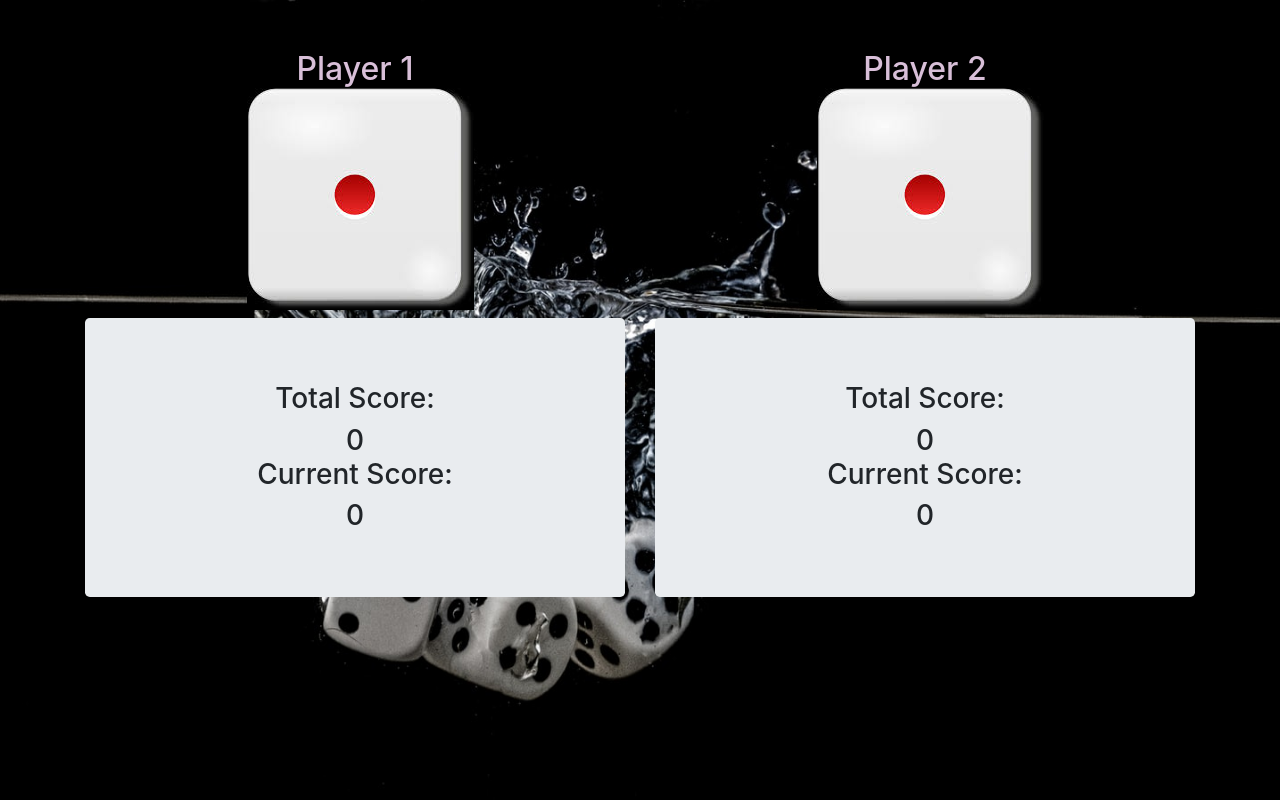
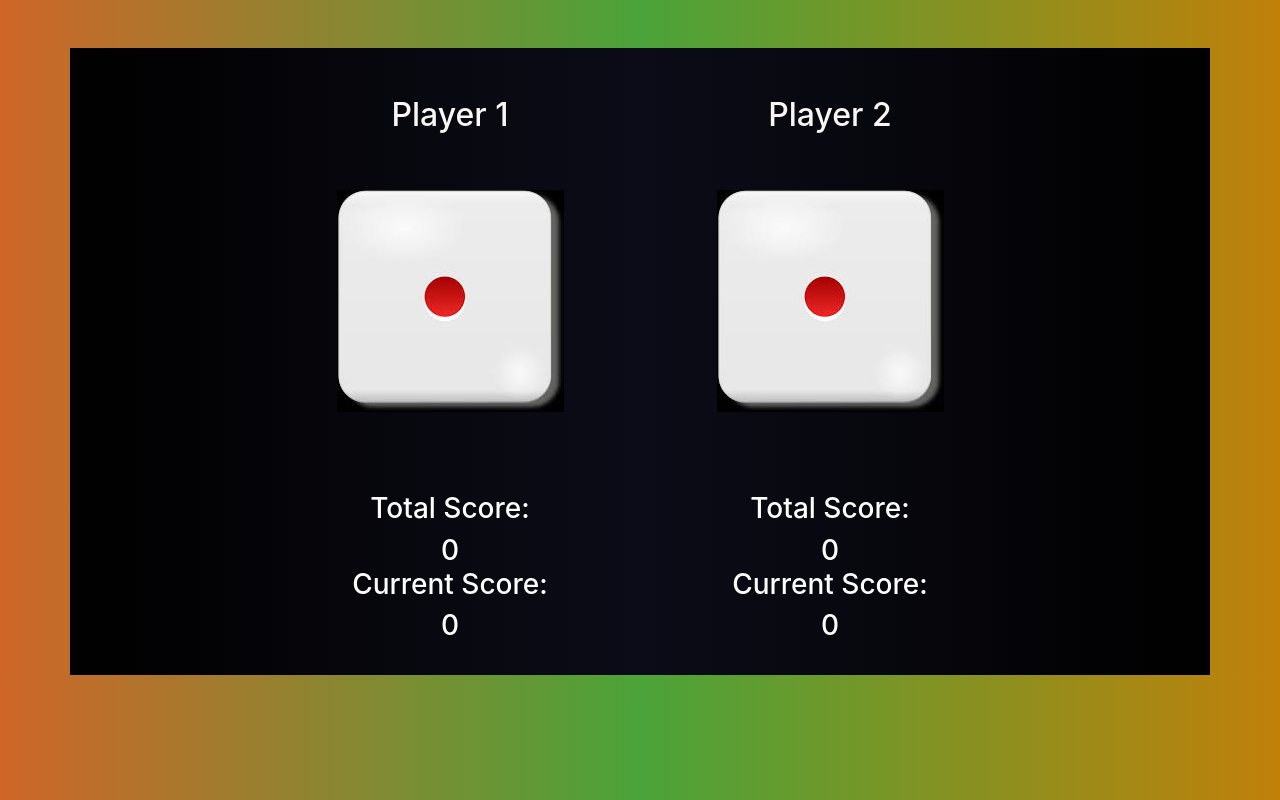
Before and after one commit to ChandanRS/diceGame, a plain HTML site: page index.html in a window 1280 px wide. Drawn offline with nearby package versions, Linux system fonts and the light colour scheme.

Commit message:
Changed UI

```diff
--- a/app.js
+++ b/app.js
@@ -1,17 +1,33 @@
 let dice=0;
 let total1 = 0;
 let total2 = 0;
+let newgameBtn = document.getElementById('new-game');
+let playerOne = document.querySelector('.player1-turn');
+let playerTwo = document.querySelector('.player2-turn')
+// document.body.onload = alertFun;
 
-document.getElementById('ng').style.display = "none";
-document.querySelector('.player1-turn').style.display = "block";
-document.querySelector('.player2-turn').style.display = "block";
+function alertFun(){
+    alert("The one who reaches 30 first wins.");
+}
+
+// document.body.onload = addElement;
+newgameBtn.style.display = "none";
+
+// function addElement(){
+//     const newdiv = document.createElement("div");
+//     const newContent  = document.createTextNode("Player 1's turn")
+//     newdiv.appendChild(newContent)
+//     document.body.insertBefore(newdiv,cnt);
+// }
 
 
-document.querySelector('#dice-image1').addEventListener('click',()=>{
-    document.querySelector('#dice-image1').style.display = "none";
-    document.querySelector('#dice-image2').style.display = "block";
 
-    document.querySelector('.player1-turn').style.display = "block";
+playerOne.addEventListener('click',()=>{
+    playerOne.style.display = "none";
+    // addElement();
+    // playerOne.style.cursor = "none";
+    playerTwo.style.display = "block";
+    playerOne.style.display = "block";
     dice1=Math.floor(Math.random() * 6 +1) ;
     if(dice1===1)
     total1=0;
@@ -19,13 +35,11 @@ document.querySelector('#dice-image1').addEventListener('click',()=>{
     total1=total1+dice1;
 
     if(total1 >= 30){
-        document.getElementById('dice-image1').src = "win.jpg";
-        document.getElementById('dice-image2').src = "lose.jpg";
-        document.getElementById('ng').style.display = "block";
+        playerOne.src = "win.jpg";
+        playerTwo.src = "lose.jpg";
+        newgameBtn.style.display = "block";
         document.querySelector('.current-score-player1').textContent = dice1;
         document.querySelector('.total-score-player1').textContent = total1;
-        // document.querySelector('#dice-image1').style.display = "none";
-        // document.querySelector('#dice-image2').style.display = "none";
         return;
     }
     else{
@@ -33,10 +47,10 @@ document.querySelector('#dice-image1').addEventListener('click',()=>{
     }
 })
 
-document.querySelector('#dice-image2').addEventListener('click',()=>{
-    document.querySelector('#dice-image2').style.display = "none";
-    document.querySelector('#dice-image1').style.display = "block";
-    document.querySelector('.player2-turn').style.display = "block";
+playerTwo.addEventListener('click',()=>{
+    playerTwo.style.display = "none";
+    playerOne.style.display = "block";
+    playerTwo.style.display = "block";
     dice2=Math.floor(Math.random() * 6 +1) ;
     if(dice2===1)
     total2=0;
@@ -45,11 +59,10 @@ document.querySelector('#dice-image2').addEventListener('click',()=>{
     if(total2 >= 30){
         document.querySelector('.current-score-player2').textContent = dice2;
         document.querySelector('.total-score-player2').textContent = total2;
-        document.getElementById('dice-image2').src = "win.jpg";
-        document.getElementById('dice-image1').src = "lose.jpg";
-        document.getElementById('ng').style.display = "block";
-        // document.querySelector('#dice-image2').style.display = "none";
-        // document.querySelector('#dice-image1').style.display = "none";
+        playerTwo.src = "win.jpg";
+        playerOne.src = "lose.jpg";
+        newgameBtn.style.display = "block";
+
         return;
     }
     else
@@ -66,7 +79,7 @@ function displayScore1(dice1,total1){
 
     document.querySelector('.current-score-player1').textContent = dice1;
     document.querySelector('.total-score-player1').textContent = total1;
-    document.getElementById('dice-image1').src = `${dice1}.jpg`;
+    playerOne.src = `${dice1}.jpg`;
 
 
 }
@@ -75,14 +88,14 @@ function displayScore2(dice2,total2){
 
     document.querySelector('.current-score-player2').textContent = dice2;
     document.querySelector('.total-score-player2').textContent = total2;
-    document.getElementById('dice-image2').src = `${dice2}.jpg`;
+    playerTwo.src = `${dice2}.jpg`;
 
 
 
 
 }
 
-document.getElementById('ng').addEventListener('click',()=>{
+document.getElementById('new-game').addEventListener('click',()=>{
 
     location.reload();
 })
--- a/index.html
+++ b/index.html
@@ -2,44 +2,48 @@
 <html>
 <body>
 <link rel="stylesheet" type="text/css" href="style.css">
-
 <link rel="stylesheet" href="https://stackpath.bootstrapcdn.com/bootstrap/4.4.1/css/bootstrap.min.css" integrity="sha384-Vkoo8x4CGsO3+Hhxv8T/Q5PaXtkKtu6ug5TOeNV6gBiFeWPGFN9MuhOf23Q9Ifjh" crossorigin="anonymous">
 
-<img src="bg.jpg" class="source-image img-fluid">
-<div class="container">
+<!-- <img src="bg.jpg" class="source-image img-fluid"> -->
 <div class="row">
-        <div class="col-sm-6">
-            <div id="p1" class="flex-box h2">Player 1
+    <div class="col-sm-12">
+    <button id="new-game" class="btn btn-info">New Game?</button>
+    </div>
+</div>
+<div id ="cnt" class="container">
+
+    <div class="row box">
+        <div class="col-sm-6 col-lg-4">
+            <div id="p1" class="flex-box">
+
+                <h2 id="header">Player 1</h2>
                 <img id="dice-image1" class="player1-turn" src="1.jpg">
-            </div>
-            <div class="jumbotron"><h3>Total Score:</h3>
+                <div id="score-card">
+                    <h3>Total Score:</h3>
                     <span class="total-score-player1 h3">0</span>
                     <h3>Current Score:</h3>
                     <span class="current-score-player1 h3">0</span>
-            <!-- <div><button id="btn1" class="player1-turn btn btn-success btn1">Roll Dice</button>
-            </div> -->
+                </div>
+
+
             </div>
         </div>
 
-        <div class="col-sm-6">
-            <div id="p2" class="flex-box h2">Player 2
+        <div class="col-sm-6 col-lg-4">
+            <div id="p2" class="flex-box ">
+                <h2 id="header">Player 2</h2>
                 <img id="dice-image2" class="player2-turn" src="1.jpg">
-            </div>
-            <div class="jumbotron"><h3>Total Score:</h3>
+                <div id="score-card">
+                    <h3>Total Score:</h3>
                     <span class="total-score-player2 h3">0</span>
                     <h3>Current Score:</h3>
                     <span class="current-score-player2 h3">0</span>
-            <!-- <div><button id="btn2" class="player2-turn btn btn-success btn2">Roll Dice</button>
-            </div> -->
+                </div>
+
+            </div>
         </div>
 </div>
 
-    </div>
-    <div class="row">
-        <div class="col-sm-12">
-        <button id="ng" class="btn btn-info">New Game?</button>
-    </div>
-</div>
 
 </div>
 
--- a/style.css
+++ b/style.css
@@ -1,67 +1,74 @@
-
+/* @keyframes example{
+    from {background-color: red;}
+  to {background-color: yellow;}
+} */
+body{
+    background-image: linear-gradient(to right,rgb(207, 102, 40),rgb(75, 163, 57),rgb(192, 128, 10));
+}
+.container{
+    margin-top: 3rem;
+    background-image: linear-gradient(to right,black,rgb(12, 12, 24),black);
+    border: 3px 4px 3px 5px white;
+}
 
 img.source-image {
     width: 100%;
     height:100%;
     position:absolute ;
-
-  }
-#p1 {
-    color: thistle;
-}
-#p2 {
-    color: thistle;
+    opacity: 0.5;
 }
 
-/* #btn1{
-    margin-left: 0%;
+.box{
 
-} */
+margin: auto;
 
-#ng{
+/* background-color: rgb(165, 20, 20); */
+align-items: center;
+justify-content: center;
+}
 
+#new-game{
+  margin-bottom: -15rem;
     margin-left: 45%;
-}
-/*
-#btn2{
-    margin-left: 0%;
-
-} */
-
-#dice-image1{
-    margin-left: 30%;
-    cursor: pointer;
-}
-#dice-image2{
-    margin-left: 30%;
-    cursor: pointer;
 }
 
 .flex-box{
-    flex-wrap: wrap;
     text-align: center;
-    margin-top: 50px;
+    height: auto;
+    /* background-color: blue; */
+    flex-direction: row;
 }
 
-.fb{
-    flex-wrap: wrap;
-    height: 325px;
+
+
+.jumbotron{
+    position: absolute;
+    left: 30%;
+    top:100%;
     text-align: center;
-    margin-top: 50px;
-
+    animation-name: example;
+    animation-duration: 4s;
 }
 
-.jumbotron{
-    text-align: center;
+#header{
+    padding: 3rem;
+    color: rgb(250, 246, 246);
 }
 
-.flex-box-1{
-
-  background-color: wheat;
-
+#dice-image1 {
+    padding: 0 3rem 3rem 3rem;
+    left: 4rem;
+    /* background-color: #050505; */
 }
 
-.flex-box-2{
+#dice-image2 {
+    padding: 0 3rem 3rem 3rem;
+    left: 4rem;
+    /* background-color: #050505; */
+}
 
-    background-color: turquoise;
+#score-card{
+    margin: 1rem;
+    padding: 1rem;
+    color: white;
 }
```
Lines whose indentation alone changed are shown as unchanged.
